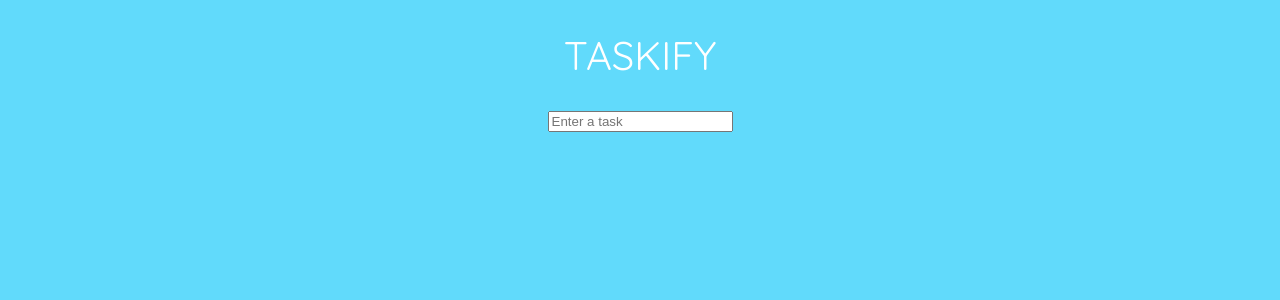
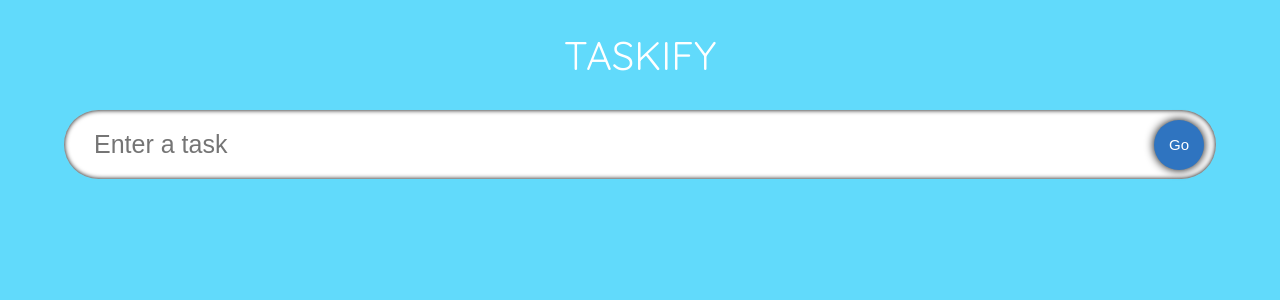
Before and after one commit to Hyung-Keun/Taskify_TS, a React (Create React App) app: page / in a window 1280 px wide. Shown: the top 300 px of the page. Built offline with nearby package versions, Linux system fonts and the light colour scheme.

Commit message:
Feature: input 필드 css 추가.

```diff
--- a/src/components/InputField.tsx
+++ b/src/components/InputField.tsx
@@ -1,9 +1,13 @@
 import React from "react";
+import "./styles.css";
 
 const InputField = () => {
   return (
     <form className="input">
-      <input type="input" placeholder="Enter a task" className="input_box" />
+      <input type="input" placeholder="Enter a task" className="input__box" />
+      <button className="input__submit" type="submit">
+        Go
+      </button>
     </form>
   );
 };
--- /dev/null
+++ b/src/components/styles.css
@@ -0,0 +1,45 @@
+.input {
+  display: flex;
+  width: 90%;
+  position: relative;
+  align-items: center;
+}
+
+.input__box {
+  width: 100%;
+  border-radius: 50px;
+  padding: 20px 30px;
+  font-size: 25px;
+  border: none;
+  transition: 0.2s;
+  box-shadow: inset 0 0 5px black;
+}
+
+.input__box:focus {
+  box-shadow: 0 0 10px 1000px rgba(0, 0, 0, 0.5);
+  outline: none;
+}
+
+.input__submit {
+  position: absolute;
+  width: 50px;
+  height: 50px;
+  margin: 12px;
+  border-radius: 50px;
+  right: 0px;
+  border: none;
+  font-size: 15px;
+  background-color: #2f74c0;
+  color: white;
+  transition: 0.2s all;
+  box-shadow: 0 0 10px black;
+}
+
+.input_submit:hover {
+  background-color: #388ae2;
+}
+
+.input_submit:active {
+  transform: scale(0.8);
+  box-shadow: 0 0 5px black;
+}
```
